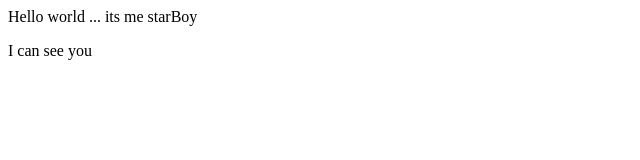
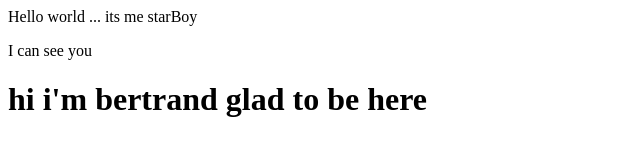
Before and after one commit to NanaKwadwo001/projectOne, a plain HTML site: page index.html in a window 1280 px wide. Shown: the whole page, without its empty margins (0-640 px from the left). Drawn offline with Linux system fonts and the light colour scheme.

Commit message:
commit by Bertrand

```diff
--- a/index.html
+++ b/index.html
@@ -1,2 +1,3 @@
 Hello world ... its me starBoy
 <p>I can see you</p>
+<h1>hi i'm bertrand glad to be here</h1>
```
